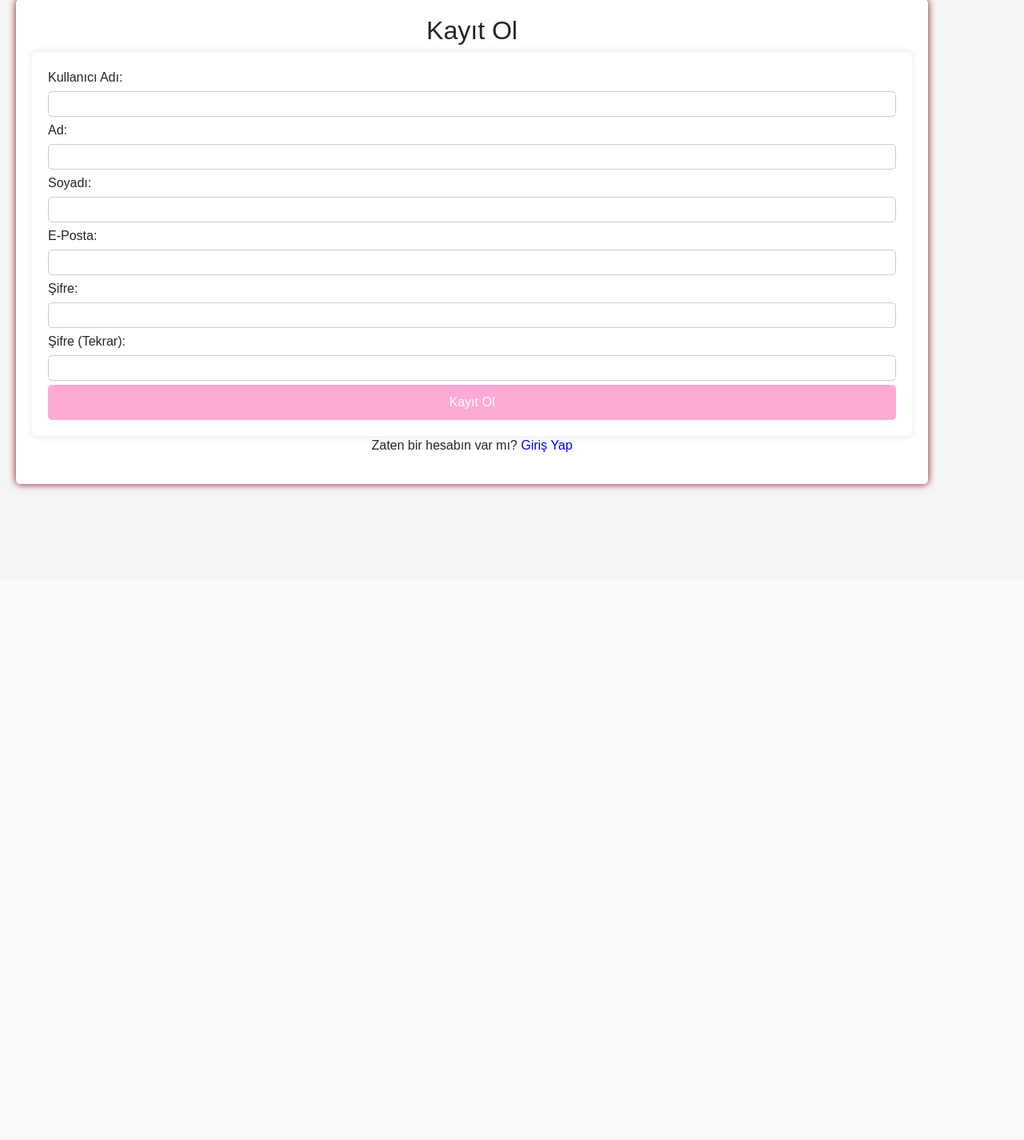
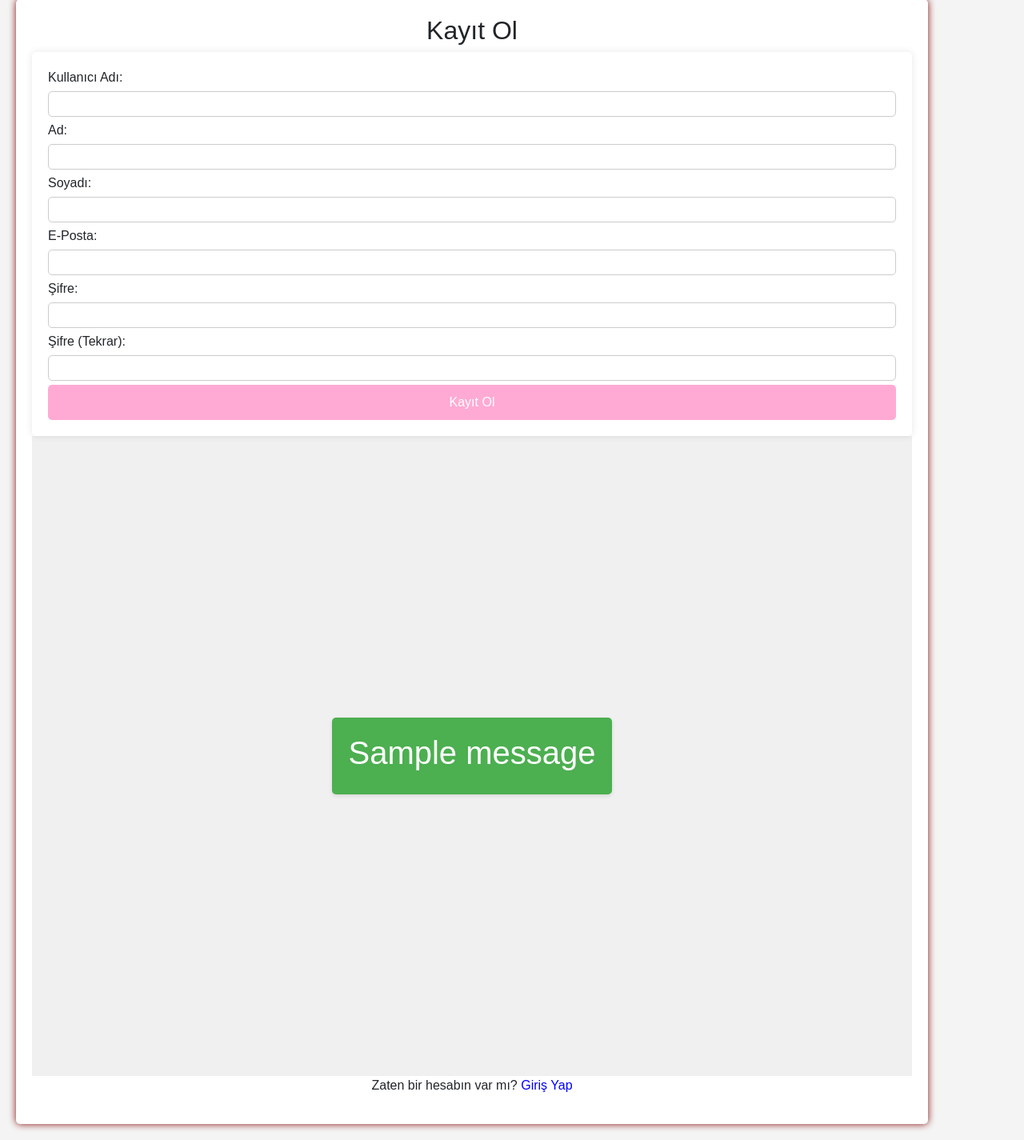
Before and after one commit to aysenuryesil/MyProject, a Django app: page /register/ in a window 1280 px wide. Shown: the part 75-1500 px from the top of the page at 80% size. Before the commit the page ends 688 px from the top, so only its background shows below. Run offline with Django 5.2, Linux system fonts and the light colour scheme; one stand-in notice (Sample message) is shown.

Commit message:
güncell

```diff
--- a/templates/register.html
+++ b/templates/register.html
@@ -46,6 +46,22 @@
             color: blue;
             text-decoration: none;
         }
+        .message-container {
+            display: flex;
+            justify-content: center;
+            align-items: center;
+            height: 100vh;
+            margin: 0;
+            background-color: #f0f0f0;
+        }
+        .message-box {
+            text-align: center;
+            background-color: #4CAF50;
+            color: white;
+            padding: 20px;
+            border-radius: 5px;
+            box-shadow: 0 2px 5px rgba(0, 0, 0, 0.1);
+        }
     </style>
 </head>
 <body>
@@ -75,17 +91,17 @@
             <input type="password" name="password2" id="id_password2" required>
 
             <button type="submit">Kayıt Ol</button>
-</form>
+        </form>
 
         {% if messages %}
-            {% for message in messages%}
-                <script>
-                    alert('{{message}}');
-                </script>
-            {% endfor %}
+            <div class="message-container">
+                {% for message in messages %}
+                    <div class="message-box">
+                        <h1>{{ message }}</h1>
+                    </div>
+                {% endfor %}
+            </div>
         {% endif %}
-
-
 
         <p>Zaten bir hesabın var mı? <a href="{% url 'login' %}">Giriş Yap</a></p>
     {% endblock %}
```
